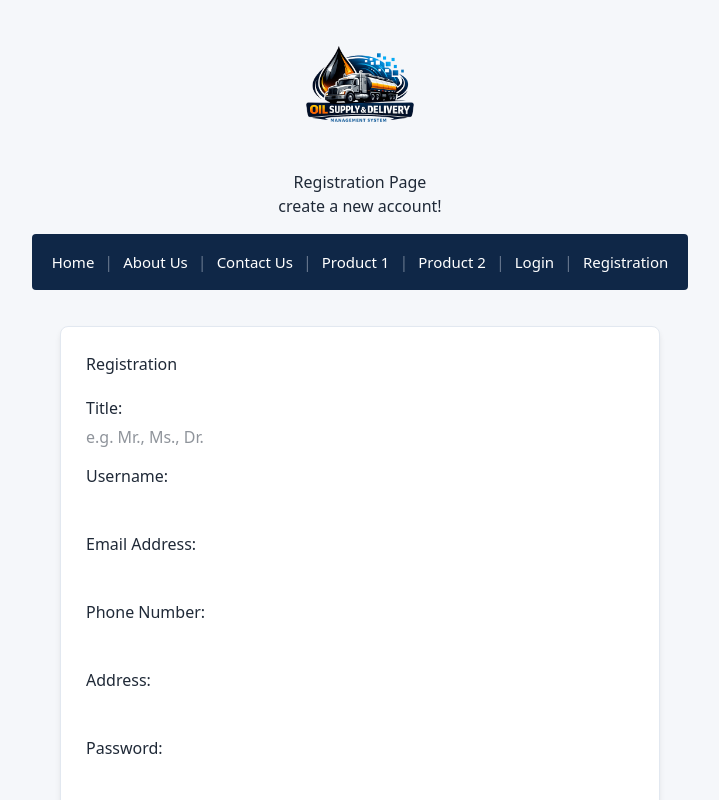
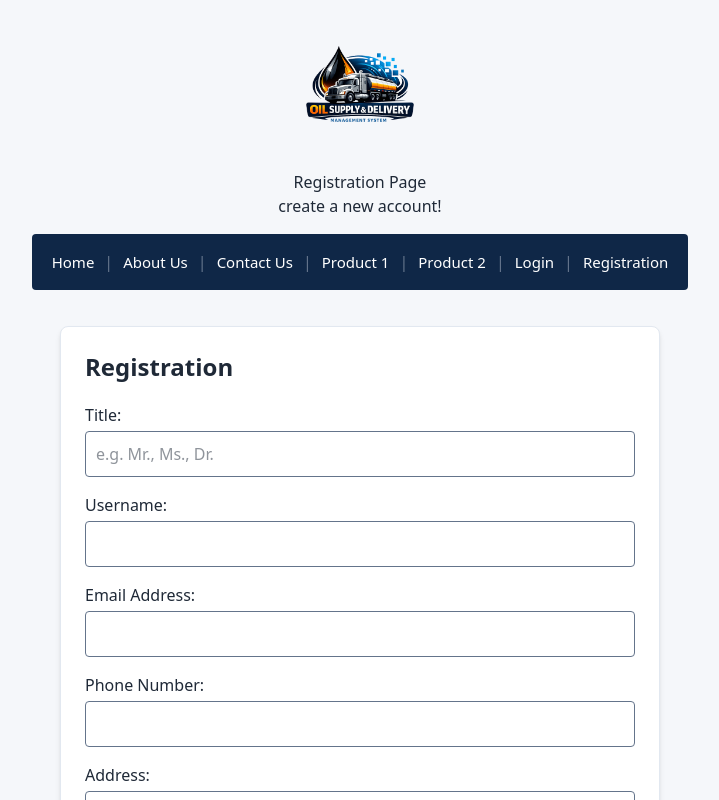
Before and after one commit to MirEashanZaman/Oil-Supply-Delivery-Management-System-Frontend, a Next.js app: page /registration in a window 1280 px wide. Shown: the top 800 px of the page, without its empty margins (280-999 px from the left). Built offline with nearby package versions, Linux system fonts and the light colour scheme.

Commit message:
Style registration page with pure Tailwind classes

```diff
--- a/app/registration/page.tsx
+++ b/app/registration/page.tsx
@@ -5,7 +5,6 @@ import { z } from "zod";
 import MyNavigation from "@/components/navigation";
 import MyHeader from "@/components/header";
 
-// Zod schema for registration validation
 const registrationSchema = z
     .object({
         username: z.string().min(3, "Username must be at least 3 characters"),
@@ -67,7 +66,6 @@ export default function Registration() {
             return;
         }
 
-        // Simulating successful registration
         setSuccessMessage("Registration successful!");
         console.log("Registration data:", result.data);
     };
@@ -77,26 +75,16 @@ export default function Registration() {
             <MyHeader name="Registration" message="create a new account!" />
             <MyNavigation />
 
-            <div style={{
-                marginTop: "20px",
-                width: "100%",
-                maxWidth: "600px",
-                backgroundColor: "#FFFFFF",
-                padding: "25px",
-                borderRadius: "8px",
-                border: "1px solid #E2E8F0",
-                boxShadow: "0 4px 6px -1px rgba(0, 0, 0, 0.1)",
-                textAlign: "left"
-            }}>
-                <h1 style={{ marginTop: 0, color: "#1F2937", marginBottom: "20px" }}>Registration</h1>
+            <div className="mt-5 w-full max-w-[600px] bg-card-white p-6 rounded-lg border border-[#E2E8F0] shadow-md text-left">
+                <h1 className="mt-0 text-dark-slate mb-5 text-2xl font-bold">Registration</h1>
 
                 {successMessage && (
-                    <p style={{ color: "#16A34A", fontWeight: "bold", marginBottom: "15px" }}>{successMessage}</p>
+                    <p className="text-success-green font-bold mb-4">{successMessage}</p>
                 )}
 
                 <form onSubmit={handleSubmit} noValidate>
-                    <div style={{ marginBottom: "15px" }}>
-                        <label htmlFor="title" style={{ display: "block", marginBottom: "5px", fontWeight: "500", color: "#1F2937" }}>
+                    <div className="mb-4">
+                        <label htmlFor="title" className="block mb-1 font-medium text-dark-slate">
                             Title:
                         </label>
                         <input
@@ -105,15 +93,15 @@ export default function Registration() {
                             value={title}
                             placeholder="e.g. Mr., Ms., Dr."
                             onChange={(e) => setTitle(e.target.value)}
-                            className="form-input"
+                            className="w-full p-2.5 border border-secondary-gray rounded bg-card-white text-dark-slate outline-none transition focus:border-primary focus:ring-3 focus:ring-primary/15"
                         />
                         {errors.title && (
-                            <span style={{ color: "#DC2626", fontSize: "14px", display: "block", marginTop: "5px" }}>{errors.title}</span>
+                            <span className="text-error-red text-sm block mt-1">{errors.title}</span>
                         )}
                     </div>
 
-                    <div style={{ marginBottom: "15px" }}>
-                        <label htmlFor="username" style={{ display: "block", marginBottom: "5px", fontWeight: "500", color: "#1F2937" }}>
+                    <div className="mb-4">
+                        <label htmlFor="username" className="block mb-1 font-medium text-dark-slate">
                             Username:
                         </label>
                         <input
@@ -121,15 +109,15 @@ export default function Registration() {
                             type="text"
                             value={username}
                             onChange={(e) => setUsername(e.target.value)}
-                            className="form-input"
+                            className="w-full p-2.5 border border-secondary-gray rounded bg-card-white text-dark-slate outline-none transition focus:border-primary focus:ring-3 focus:ring-primary/15"
                         />
                         {errors.username && (
-                            <span style={{ color: "#DC2626", fontSize: "14px", display: "block", marginTop: "5px" }}>{errors.username}</span>
+                            <span className="text-error-red text-sm block mt-1">{errors.username}</span>
                         )}
                     </div>
 
-                    <div style={{ marginBottom: "15px" }}>
-                        <label htmlFor="email" style={{ display: "block", marginBottom: "5px", fontWeight: "500", color: "#1F2937" }}>
+                    <div className="mb-4">
+                        <label htmlFor="email" className="block mb-1 font-medium text-dark-slate">
                             Email Address:
                         </label>
                         <input
@@ -137,15 +125,15 @@ export default function Registration() {
                             type="email"
                             value={email}
                             onChange={(e) => setEmail(e.target.value)}
-                            className="form-input"
+                            className="w-full p-2.5 border border-secondary-gray rounded bg-card-white text-dark-slate outline-none transition focus:border-primary focus:ring-3 focus:ring-primary/15"
                         />
                         {errors.email && (
-                            <span style={{ color: "#DC2626", fontSize: "14px", display: "block", marginTop: "5px" }}>{errors.email}</span>
+                            <span className="text-error-red text-sm block mt-1">{errors.email}</span>
                         )}
                     </div>
 
-                    <div style={{ marginBottom: "15px" }}>
-                        <label htmlFor="phoneNumber" style={{ display: "block", marginBottom: "5px", fontWeight: "500", color: "#1F2937" }}>
+                    <div className="mb-4">
+                        <label htmlFor="phoneNumber" className="block mb-1 font-medium text-dark-slate">
                             Phone Number:
                         </label>
                         <input
@@ -153,15 +141,15 @@ export default function Registration() {
                             type="text"
                             value={phoneNumber}
                             onChange={(e) => setPhoneNumber(e.target.value)}
-                            className="form-input"
+                            className="w-full p-2.5 border border-secondary-gray rounded bg-card-white text-dark-slate outline-none transition focus:border-primary focus:ring-3 focus:ring-primary/15"
                         />
                         {errors.phoneNumber && (
-                            <span style={{ color: "#DC2626", fontSize: "14px", display: "block", marginTop: "5px" }}>{errors.phoneNumber}</span>
+                            <span className="text-error-red text-sm block mt-1">{errors.phoneNumber}</span>
                         )}
                     </div>
 
-                    <div style={{ marginBottom: "15px" }}>
-                        <label htmlFor="address" style={{ display: "block", marginBottom: "5px", fontWeight: "500", color: "#1F2937" }}>
+                    <div className="mb-4">
+                        <label htmlFor="address" className="block mb-1 font-medium text-dark-slate">
                             Address:
                         </label>
                         <input
@@ -169,15 +157,15 @@ export default function Registration() {
                             type="text"
                             value={address}
                             onChange={(e) => setAddress(e.target.value)}
-                            className="form-input"
+                            className="w-full p-2.5 border border-secondary-gray rounded bg-card-white text-dark-slate outline-none transition focus:border-primary focus:ring-3 focus:ring-primary/15"
                         />
                         {errors.address && (
-                            <span style={{ color: "#DC2626", fontSize: "14px", display: "block", marginTop: "5px" }}>{errors.address}</span>
+                            <span className="text-error-red text-sm block mt-1">{errors.address}</span>
                         )}
                     </div>
 
-                    <div style={{ marginBottom: "15px" }}>
-                        <label htmlFor="password" style={{ display: "block", marginBottom: "5px", fontWeight: "500", color: "#1F2937" }}>
+                    <div className="mb-4">
+                        <label htmlFor="password" className="block mb-1 font-medium text-dark-slate">
                             Password:
                         </label>
                         <input
@@ -185,15 +173,15 @@ export default function Registration() {
                             type="password"
                             value={password}
                             onChange={(e) => setPassword(e.target.value)}
-                            className="form-input"
+                            className="w-full p-2.5 border border-secondary-gray rounded bg-card-white text-dark-slate outline-none transition focus:border-primary focus:ring-3 focus:ring-primary/15"
                         />
                         {errors.password && (
-                            <span style={{ color: "#DC2626", fontSize: "14px", display: "block", marginTop: "5px" }}>{errors.password}</span>
+                            <span className="text-error-red text-sm block mt-1">{errors.password}</span>
                         )}
                     </div>
 
-                    <div style={{ marginBottom: "20px" }}>
-                        <label htmlFor="confirmPassword" style={{ display: "block", marginBottom: "5px", fontWeight: "500", color: "#1F2937" }}>
+                    <div className="mb-5">
+                        <label htmlFor="confirmPassword" className="block mb-1 font-medium text-dark-slate">
                             Confirm Password:
                         </label>
                         <input
@@ -201,24 +189,14 @@ export default function Registration() {
                             type="password"
                             value={confirmPassword}
                             onChange={(e) => setConfirmPassword(e.target.value)}
-                            className="form-input"
+                            className="w-full p-2.5 border border-secondary-gray rounded bg-card-white text-dark-slate outline-none transition focus:border-primary focus:ring-3 focus:ring-primary/15"
                         />
                         {errors.confirmPassword && (
-                            <span style={{ color: "#DC2626", fontSize: "14px", display: "block", marginTop: "5px" }}>{errors.confirmPassword}</span>
+                            <span className="text-error-red text-sm block mt-1">{errors.confirmPassword}</span>
                         )}
                     </div>
 
-                    <button type="submit" style={{
-                        backgroundColor: "#0F2747",
-                        color: "#FFFFFF",
-                        border: "none",
-                        padding: "10px 20px",
-                        borderRadius: "4px",
-                        cursor: "pointer",
-                        fontWeight: "600",
-                        fontSize: "15px",
-                        width: "100%"
-                    }}>
+                    <button type="submit" className="bg-primary text-white border-none py-2.5 px-5 rounded cursor-pointer font-semibold text-[15px] w-full hover:bg-primary/90">
                         Registration
                     </button>
                 </form>
```
